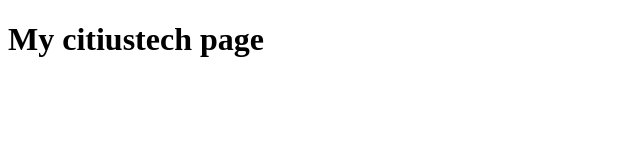
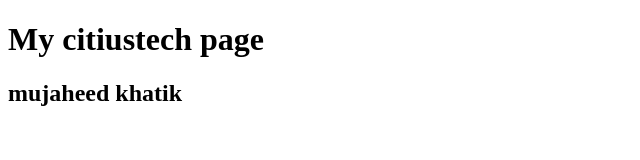
Before and after one commit to mujaheedmk/cloudassignment, a plain HTML site: page homepage.html in a window 1280 px wide. Shown: the whole page, without its empty margins (0-640 px from the left). Drawn offline with Linux system fonts and the light colour scheme.

Commit message:
Update homepage.html

```diff
--- a/homepage.html
+++ b/homepage.html
@@ -8,5 +8,7 @@
 </head>
 <body>
     <h1>My citiustech page</h1>
+    <h2>mujaheed khatik</h2>
+
 </body>
 </html>
```
